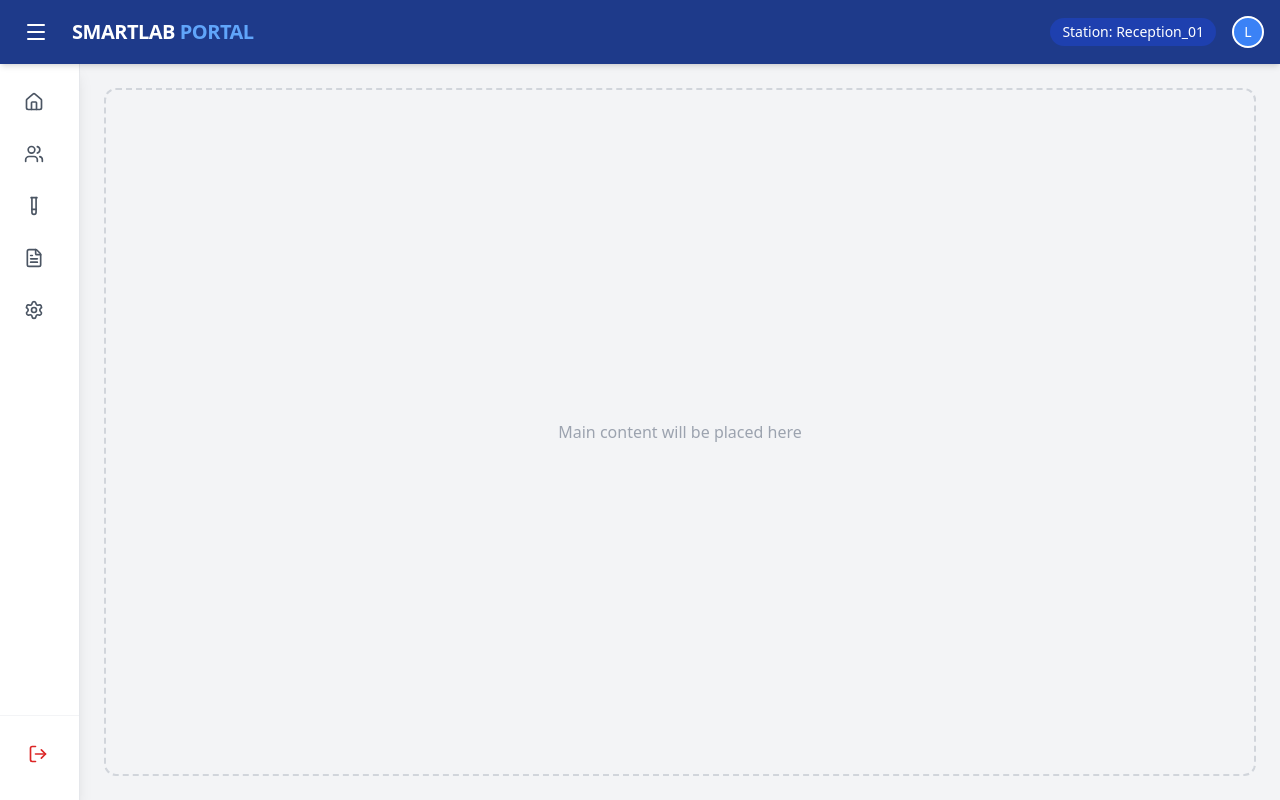
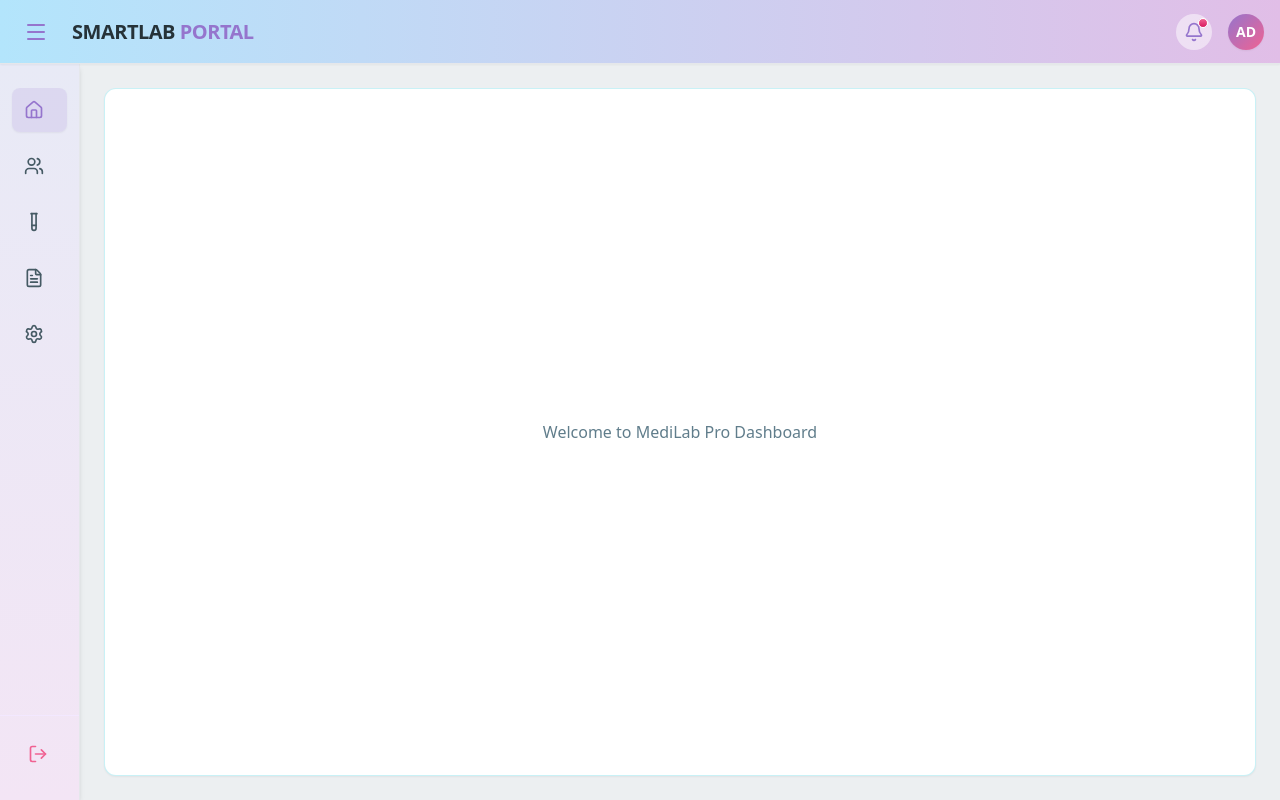
Before and after one commit to laleeth93-cyber/my-lab-app, a Next.js app: page / in a window 1280 px wide. Built offline with nearby package versions, Linux system fonts and the light colour scheme.

Commit message:
Fix: Added missing lightText color variable

```diff
--- a/app/page.tsx
+++ b/app/page.tsx
@@ -1,64 +1,102 @@
-"use client"; // Required for the toggle button to work
+"use client";
 
 import React, { useState } from 'react';
-import { Menu, X, Home, Users, TestTube, FileText, Settings, LogOut } from 'lucide-react';
+import { Menu, X, Home, Users, TestTube, FileText, Settings, LogOut, Bell } from 'lucide-react';
 
 export default function Dashboard() {
   const [isSidebarOpen, setIsSidebarOpen] = useState(false);
 
+  const colors = {
+    purple: "#9575cd",
+    cyan: "#4dd0e1",
+    blue: "#64b5f6",
+    pink: "#f06292",
+    background: "#eceff1",
+    darkText: "#263238",
+    mediumText: "#455a64",
+    lightText: "#607d8b" // Added this to fix the error
+  };
+
   return (
-    <div className="min-h-screen bg-gray-100 flex flex-col">
+    <div className="min-h-screen flex flex-col" style={{ backgroundColor: colors.background }}>
 
       {/* BLOCK HEADER OPEN */}
-      <header className="h-16 bg-blue-900 text-white flex items-center justify-between px-4 shadow-md sticky top-0 z-50">
+      <header
+        className="h-16 flex items-center justify-between px-4 shadow-sm border-b sticky top-0 z-50"
+        style={{ background: 'linear-gradient(to right, #b3e5fc, #e1bee7)' }} // MediLab Header Gradient
+      >
         <div className="flex items-center gap-4">
           <button
             onClick={() => setIsSidebarOpen(!isSidebarOpen)}
-            className="p-2 hover:bg-blue-800 rounded-lg transition"
+            className="p-2 rounded-lg transition hover:bg-white/20"
+            style={{ color: colors.purple }}
           >
             {isSidebarOpen ? <X size={24} /> : <Menu size={24} />}
           </button>
-          <h1 className="text-xl font-bold tracking-tight text-white">SMARTLAB <span className="text-blue-400">PORTAL</span></h1>
+          <h1 className="text-xl font-bold tracking-tight" style={{ color: colors.darkText }}>
+            SMARTLAB <span style={{ color: colors.purple }}>PORTAL</span>
+          </h1>
         </div>
-        <div className="flex items-center gap-4 text-sm font-medium">
-          <span className="hidden md:inline bg-blue-800 px-3 py-1 rounded-full">Station: Reception_01</span>
-          <div className="w-8 h-8 bg-blue-500 rounded-full flex items-center justify-center border-2 border-white">L</div>
+
+        <div className="flex items-center gap-4">
+          {/* Notification Badge */}
+          <div className="relative p-2 rounded-full bg-white/50" style={{ color: colors.purple }}>
+            <Bell size={20} />
+            <span className="absolute top-1 right-1 w-2.5 h-2.5 rounded-full border border-white"
+                  style={{ background: 'linear-gradient(to bottom, #f06292, #d81b60)' }}></span>
+          </div>
+          {/* User Avatar */}
+          <div className="w-9 h-9 rounded-full flex items-center justify-center text-white font-bold text-sm shadow-sm"
+               style={{ background: 'linear-gradient(to bottom right, #9575cd, #f06292)' }}>
+            AD
+          </div>
         </div>
       </header>
       {/* BLOCK HEADER CLOSE */}
 
-      <div className="flex flex-1">
+      <div className="flex flex-1 overflow-hidden">
         {/* BLOCK SIDEBAR OPEN */}
-        <aside className={`${isSidebarOpen ? 'w-64' : 'w-0 md:w-20'} bg-white border-r border-gray-200 transition-all duration-300 overflow-hidden flex flex-col shadow-lg`}>
-          <nav className="flex-1 py-4">
-            <ul className="space-y-2 px-3">
+        <aside
+          className={`${isSidebarOpen ? 'w-64' : 'w-0 md:w-20'} transition-all duration-300 overflow-hidden flex flex-col shadow-md border-r`}
+          style={{ background: 'linear-gradient(to bottom, #e8eaf6, #f3e5f5)' }} // MediLab Sidebar Gradient
+        >
+          <nav className="flex-1 py-6">
+            <ul className="space-y-3 px-3">
               {[
-                { icon: <Home size={20}/>, label: 'Dashboard' },
+                { icon: <Home size={20}/>, label: 'Dashboard', active: true },
                 { icon: <Users size={20}/>, label: 'Patients' },
                 { icon: <TestTube size={20}/>, label: 'Lab Tests' },
                 { icon: <FileText size={20}/>, label: 'Reports' },
                 { icon: <Settings size={20}/>, label: 'Settings' },
               ].map((item, idx) => (
-                <li key={idx} className="flex items-center gap-4 p-3 text-gray-600 hover:bg-blue-50 hover:text-blue-700 rounded-lg cursor-pointer transition">
+                <li key={idx}
+                    className={`flex items-center gap-4 p-3 rounded-lg cursor-pointer transition-all ${item.active ? 'shadow-sm' : ''}`}
+                    style={{
+                      backgroundColor: item.active ? 'rgba(149, 117, 205, 0.15)' : 'transparent',
+                      color: item.active ? colors.purple : colors.mediumText
+                    }}>
                   <span className="min-w-[20px]">{item.icon}</span>
-                  {isSidebarOpen && <span className="font-medium">{item.label}</span>}
+                  {isSidebarOpen && <span className="font-semibold">{item.label}</span>}
                 </li>
               ))}
             </ul>
           </nav>
-          <div className="p-4 border-t border-gray-100 mb-2">
-             <div className="flex items-center gap-4 p-3 text-red-600 hover:bg-red-50 rounded-lg cursor-pointer">
+
+          <div className="p-4 border-t border-purple-100 mb-2">
+             <div className="flex items-center gap-4 p-3 rounded-lg cursor-pointer transition hover:bg-red-50"
+                  style={{ color: colors.pink }}>
                <LogOut size={20}/>
-               {isSidebarOpen && <span className="font-medium">Logout</span>}
+               {isSidebarOpen && <span className="font-semibold">Logout</span>}
              </div>
           </div>
         </aside>
         {/* BLOCK SIDEBAR CLOSE */}
 
         {/* BLOCK MAIN CONTENT OPEN */}
-        <main className="flex-1 p-6">
-          <div className="border-2 border-dashed border-gray-300 rounded-xl h-full flex items-center justify-center text-gray-400">
-            Main content will be placed here
+        <main className="flex-1 p-6 overflow-y-auto">
+          <div className="bg-white rounded-xl h-full shadow-sm flex items-center justify-center border"
+               style={{ borderColor: 'rgba(77,208,225,0.3)', color: colors.lightText }}>
+            Welcome to MediLab Pro Dashboard
           </div>
         </main>
         {/* BLOCK MAIN CONTENT CLOSE */}
```
